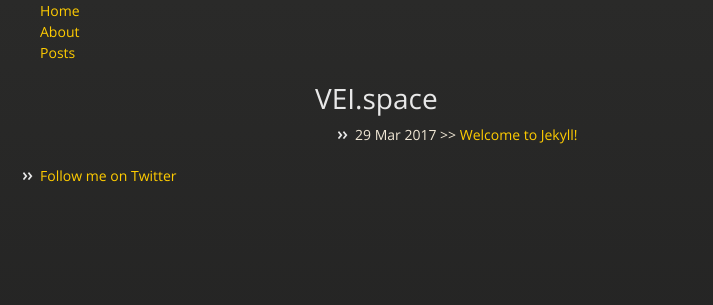
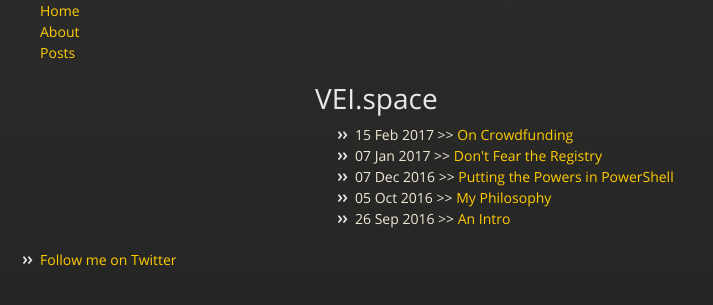
Before and after one commit to venusyprime/venusyprime.github.io, a Jekyll site: the page built from blog/index.html, in a window 1280 px wide. Shown: the top 305 px of the page, without its empty margins (0-713 px from the left). Built offline with Jekyll 4.4.1, drawn with Linux system fonts in a browser that asks for light colours; nearby versions of some CDN libraries; some of the changed lines change nothing that is shown.

Commit message:
Changed permalink, added posts.

````diff
--- a/_config.yml
+++ b/_config.yml
@@ -3,3 +3,4 @@
 description: A little place where I can jot down my thoughts and various PowerShell scripts.
 baseurl: ""
 twitter_username: venusyprime
+permalink: /blog/:year/:month/:title
--- /dev/null
+++ b/_posts/2016-09-26-an-intro.md
@@ -0,0 +1,11 @@
+---
+layout: post
+title:  "An Intro"
+date:   2016-09-26 12:00:00 +0000
+categories: personal
+---
+So, this is something I've wanted to do for a while.
+
+This is vei.space, a place to share my thoughts about personal issues and help with technical things. Because while I use my Tumblr a lot, it's mainly for reblogging content other people have made, rather than sharing my own. My objective here is to write at least one blog post a month. Not a huge one, just... something.
+
+My first planned post is some general notes on my philosophy in life, before I move onto the more technical challenges I've been facing recently.
--- /dev/null
+++ b/_posts/2016-10-05-my-philosophy.md
@@ -0,0 +1,34 @@
+---
+layout: post
+title:  "My Philosophy"
+date:   2016-10-05 12:00:00 +0000
+categories: personal
+---
+
+I've been reading Derren Brown's *Happy* recently, an exploration of philosophy and how it can help us. At the time of writing, I am only part way through, but I still wish to share mine.
+
+My philosophy in life is fairly simple, accrued from a mismatch of Western philosophers, television shows, and *The Ethical Slut*, which is genuinely one of the most transformative books I've read when it comes to my personal philosophy, and something I would recommend in a heartbeat to anyone who doesn't mind descriptions of non-traditional forms of love:
+
+> The world is a harsh, unforgiving place. Do what you can to make things a little brighter for people. Love others cleanly, openly, and honestly, and try to act in a safe, sane and consensual manner.
+
+Whether you wield the influence to change many lives, or if you just have the means to help friends in need, the scale doesn't matter, as long as you help someone.
+
+I hung around a community of people that bullied people like me for years, trying to hide, feigning that I was one of Us instead of one of Them. Because I was one of Them, I assumed that no one would ever love me if they found out what I was really like - possibly the most incorrect assumption I will ever make. I swore that I will never lead others to make the same mistake.
+
+This also ties into my views on the afterlife. I'm agnostic, and while I do want to believe that my friends and family who have passed are in a better place, my honest opinion is that no one can know the truth until the point in which they die.
+
+---
+
+One episode of the British sci-fi series Red Dwarf has always stuck with me.
+
+In it, the crew face The Inquisitor, an entity who goes through time, and judges if each person has lived the best life they can - and if not, erases them from history and replaces them with a person that could have lived in their place. However, he does not judge everyone objectively - with the heart weighed against a feather, or St. Peter's checklist of good and bad deeds. Everyone is judged subjectively, by their own self.
+
+<iframe width="560" height="315" src="https://www.youtube.com/embed/9tGO79BtWUI" frameborder="0" allowfullscreen></iframe>
+
+(These two pass the test, while Kryten, the android, fails because he does not acknowledge that he has grown beyond his programming, and Dave Lister, the drifter, feels that the Inquisitor does not have the right to judge)
+
+That is the test which I think about passing - particularly because it's similar to the questions I would ask myself when the anxiety got particularly bad. But it is a test I'm happy to say that I would now pass by my own standards. There might be a version of me that is far more accomplished in their career, but is also a complete arsehole - and I would say that I've made a far better use of my life than that.
+
+---
+
+Next time, something technical for once.
--- /dev/null
+++ b/_posts/2016-12-07-Putting-the-Powers-in-PowerShell.md
@@ -0,0 +1,131 @@
+---
+layout: post
+title:  "Putting the Powers in PowerShell"
+date:   2016-12-07 12:00:00 +0000
+categories: powershell
+---
+
+So, up until this week, one of my defencencies in PowerShell was using *powers of numbers*. Finding that the `^` operator did not work, when I needed to square numbers, I would do things like the below:
+
+    $variable * $variable
+
+For anything more complex, it'd inevitably be back to my old friend Excel.
+
+----
+
+To give the answer away early, the answer is in PowerShell's `[math]` type. We can get a list of methods available in this type by using `[math] | Get-Member -Static`
+
+```PowerShell
+PS C:\> [math] | Get-Member -Static
+
+
+TypeName: System.Math
+
+Name            MemberType Definition
+----            ---------- ----------
+Abs             Method     static sbyte Abs(sbyte value), static int16 Abs(int16 value), static int Abs(int value), ...
+Acos            Method     static double Acos(double d)
+Asin            Method     static double Asin(double d)
+Atan            Method     static double Atan(double d)
+...
+```
+
+Specifically, the answer lies in the `[math]::Pow(x,y)` method - translating to the standard x<sup>y</sup> notation.
+
+```PowerShell
+PS C:\> [math]::pow(5,3)
+125
+```
+
+Simple. That's all you need to do. If you want to see what got me to learn this, read on.
+
+----
+
+Like a lot of PowerShell's more under-the-hood features, I finally found the answer for this when trying to do something silly with a video game.
+
+## The Scenario
+
+The latest Pokémon games - *Pokémon Sun & Moon* - contain a feature known as "Poké Pelago", which allows you to train your Pokémon when not playing the game - at a rate of approximately 300 experience points per 30 minutes (which can be sped up to 15 minutes with in-game items).
+
+I have a Pokémon in the "Slow" [experience group] []. They are currently at level 40 (`$CurrentLevel`). At level 80 (`$TargetLevel`), they learn a useful move. There are ways to make them learn this move earlier, but how long would it take to use Poké Pelago to go from `$CurrentLevel` to `$TargetLevel`?
+
+## Tasks
+
+1. Find the amount of experience points that correspond with `$CurrentLevel` (`$CurrentExp`).
+2. Find the amount of experience points that correspond with `$TargetLevel` (`$TargetExp`).
+3. Subtract `$CurrentExp` from $TargetExp, divide the result by 300 to get the number of Poké Pelago sessions. (`$Sessions`)
+4. Use `New-TimeSpan` to translate `$Sessions` into the amount of time it will take.
+
+1 and 2 on this list are repeated work, and so should be made into a function.
+
+The formula for calculating "Slow" experience points is given in the Bulbapedia article above - being 5*n*<sup>3</sup>, where *n* is the Pokémon's level.
+
+## The Script
+
+```PowerShell
+function Get-PokémonSlowExperiencePoints {
+    param(
+        [int]$Level
+    )
+    5 * [math]::pow($level,3)
+}
+```
+
+> (side note: I'm cutting some corners here, but if you're writing functions for a (primarily) English language audience, you should always include an alias if you want to use a character like `é` in your function name. Otherwise, someone is going to type `Get-Poke` and wonder why tab completion doesn't work).
+
+With the function above defined, the rest of the script becomes very easy to write:
+
+``` PowerShell
+$CurrentLevel = 40
+$TargetLevel = 80
+
+$CurrentExp = Get-PokémonSlowExperiencePoints -Level $CurrentLevel
+$TargetExp = Get-PokémonSlowExperiencePoints -Level $TargetLevel
+$Sessions = ($TargetExp - $CurrentExp) / 300
+
+Write-Warning "Without Poké Beans (1 session = 30 minutes)"
+New-TimeSpan -Minutes (30 * $Sessions)
+
+Write-Warning "With Poké Beans (1 session = 15 minutes)"
+New-TimeSpan -Minutes (15 * $Sessions)
+```
+
+Which gives the output below:
+
+```PowerShell
+WARNING: Without Poké Beans (1 session = 30 minutes)
+
+
+Days              : 155
+Hours             : 13
+Minutes           : 20
+Seconds           : 0
+Milliseconds      : 0
+Ticks             : 134400000000000
+TotalDays         : 155.555555555556
+TotalHours        : 3733.33333333333
+TotalMinutes      : 224000
+TotalSeconds      : 13440000
+TotalMilliseconds : 13440000000
+
+WARNING: With Poké Beans (1 session = 15 minutes)
+Days              : 77
+Hours             : 18
+Minutes           : 40
+Seconds           : 0
+Milliseconds      : 0
+Ticks             : 67200000000000
+TotalDays         : 77.7777777777778
+TotalHours        : 1866.66666666667
+TotalMinutes      : 112000
+TotalSeconds      : 6720000
+TotalMilliseconds : 6720000000
+```
+
+So yes, it is not worth training my Pokémon in this way - particularly as the game only allows you to queue up 99 Poké Pelago sessions at once, and it would take 7466.66667.
+
+If I wanted to, I could turn this script into a function, and/or write a more advanced helper function that accounts for the other kind of experience groups and perhaps takes pipeline input. Doing these is left as an exercise to the reader - this was just a quick script to demonstrate to myself that it would not be worth trying to use Poké Pelago in this way.
+
+*Since initially writing this article, an exploit has been discovered in the game that causes Poké Pelago sessions to complete instantly, thus making the venture more worthwhile.*
+
+[experience group]: http://bulbapedia.bulbagarden.net/wiki/Experience
--- /dev/null
+++ b/_posts/2017-01-07-Dont-Fear-the-Registry.md
@@ -0,0 +1,34 @@
+---
+layout: post
+title:  "Don't Fear the Registry"
+date:   2017-01-07 12:00:00 +0000
+categories: windows powershell
+---
+
+I'm not a fan of some of the advice about the registry you see online. You know the type.
+
+> ⚠ You should only view the registry exactly as described in this guide! Your computer may explode if you even as much as think about opening REGEDIT without clear direction!
+
+I mean, you should not go in and modify things willy-nilly, that much is common sense. But this level of warning discourages even the simplest exploration into it - to stop people even looking for solutions to problems in there without being told.
+
+I follow the "look, don't touch (usually)" principle - after all, no registry entry should change simply by observing them in REGEDIT or PowerShell (and any that do change on observation have a decent chance of being malware).
+
+I use OneDrive for sharing files between my desktop and my Surface 3, and editing things like this from anywhere. My OneDrive folder on my desktop is on my large media drive (M:\OneDrive), while on my Surface, it's in the default location of `~\OneDrive` - as OneDrive can only be placed on an NTFS drive, and the micro SD card in the Surface 3 is FAT.
+
+If I need to use a file path in a script that is intended for personal use only, I don't know which device I'm on. I don't particularly like relative paths in scripts if the relative path isn't in the same folder as the script (or a subdirectory). I don't want to create a fake M:\ drive on my Surface, or create a symlink from ~\Desktop on my desktop.
+
+OneDrive folders are user specific, so I know that I'm looking in `HKEY_CURRENT_USER`. PowerShell makes it pretty easy to locate the registry entry I'm looking for:
+
+``` PowerShell
+Set-Location HKCU:\
+Get-ChildItem *OneDrive* -Recurse
+
+Hive: HKEY_CURRENT_USER\SOFTWARE\Microsoft
+Name                           Property
+----                           --------
+OneDrive                       EnableDownlevelInstallOnBluePlus : 0
+                                # output snipped
+                                UserFolder                       : C:\Users\Charles\OneDrive
+```
+
+So now I know I have a consistent place to look for where the OneDrive folder actually is. I can wrap a helper function around that, put that in a module, and boom, all I need to do is call `Get-OneDrivePath` when I want to know where to put something in PowerShell - no matter which machine I'm using.
--- /dev/null
+++ b/_posts/2017-02-15-On-Crowdfunding.md
@@ -0,0 +1,54 @@
+---
+layout: post
+title:  "On Crowdfunding"
+date:   2017-02-15 12:00:00 +0000
+categories: personal
+---
+
+So, as you know if you follow me on Twitter, I back a lot of Kickstarters (so much so that Kickstarter has branded me a *~superbacker~*. I believe it's really important to support independent artists, and that's the biggest way I do so - along with monthly Patreon payments, and commissions from my furry accounts.
+
+So here's a post I've been meaning to write about what will get me to back a project or not.
+
+## Small Teams
+
+I prefer to back games made by smaller teams. This means I'm less likely to back if there's a heavy external developer/publisher presence - not just as help for creating physical boxes, but throughout. I did not back *Shenmue 3* because I felt that Sony could have easily funded that themselves. I did not back *Mighty No. 9* for various reasons, but the lack of transparency over Deep Silver's involvement was one of them.
+
+*Amplitude* was one exception, as I felt that Sony would never back that, it was Harmonix fighting for the right to use the name.
+
+I don't have a big problem if a partner gets picked up after the crowdfunding campaign finishes - for a recent example, *Frog Fractions 2* getting some additional assistance from Adult Swim Games.
+
+## UK Shipping
+
+If UK shipping on your product is half the price of the thing, chances are I'm not backing it - or at least, not at a tier without digital rewards. I would have loved [Fidget Cube](https://www.kickstarter.com/projects/antsylabs/fidget-cube-a-vinyl-desk-toy), but IIRC, UK shipping was very expensive compared to the price of the project. When I first saw the [Voyager Golden Record replica](https://www.kickstarter.com/projects/ozmarecords/voyager-golden-record-40th-anniversary-edition), it did not have the digital download tiers - and again, UK shipping was really expensive.
+
+## Hierarchy of Sites
+
+I trust a crowdfunding attempt on Kickstarter more than I trust one on Indiegogo - due to no flexible funding, and hardware projects requiring a working prototype.
+
+Fig is an odd one. My stance on Fig is to look at the ratio of backers to investors. For example, looking at the current project at time of writing, "Little Bug":
+
+![Imgur](http://i.imgur.com/CHRN5p8.png)
+
+What this tells me is that the majority of people interested in this game have dollar signs in their eyes rather than actually wanting the game. I can't see this providing a good return on investment, because if no one wants to pay for the game itself while crowdfunding...
+
+## Electronics
+
+I don't back robots, security products, wireless earbuds with voice commands/translation features, or any electronics on Indiegogo (see above). At best, these products are snake oil. At worst, they are actively transmitting any data you give them to a country where you don't particularly want your data going.
+
+With robot crowdfunding pitches, most of them promise the world with things they can't possibly deliver, and are also no match for stairs, and would probably be savagely attacked by my two dogs.
+
+As for wireless earbuds, for starters I'm going to lose those - but also, for the ones offering translation features, they're just connecting to an app on your phone, and the videos usually edit out the few seconds while the app processes. Since it's not seamless, you may as well be using the app on your phone anyway to communicate.
+
+## Text and Images
+
+I am very unlikely to watch your video. I will only watch your video if your campaign text is interesting (either in a good sense or a bad one), but there's something I'm missing. In most cases, I'm scrolling through your page, and I've decided if I'm backing or not from that alone.
+
+This doesn't mean the video isn't important. I choose my way, others choose the opposite.
+
+## Direct Marketing
+
+If you @ -me on Twitter with a link to your campaign because you were randomly searching for the word "Kickstarter", well... I'm less harsh than some people, I actually usually will check out your campaign, but you're starting with negative a few points towards me actually backing, thanks to the minor irritation. If your project is good, you shouldn't need that, I should hear about it through friends or the other people I follow.
+
+----
+
+So yeah, those are my basic thoughts on backing. One more: for games, I expect the project to get delayed - but I've never backed one that got cancelled on me yet.
````
Also changed, not shown: _posts/ignore2017-03-29-welcome-to-jekyll.markdown (renamed from _posts/2017-03-29-welcome-to-jekyll.markdown).
